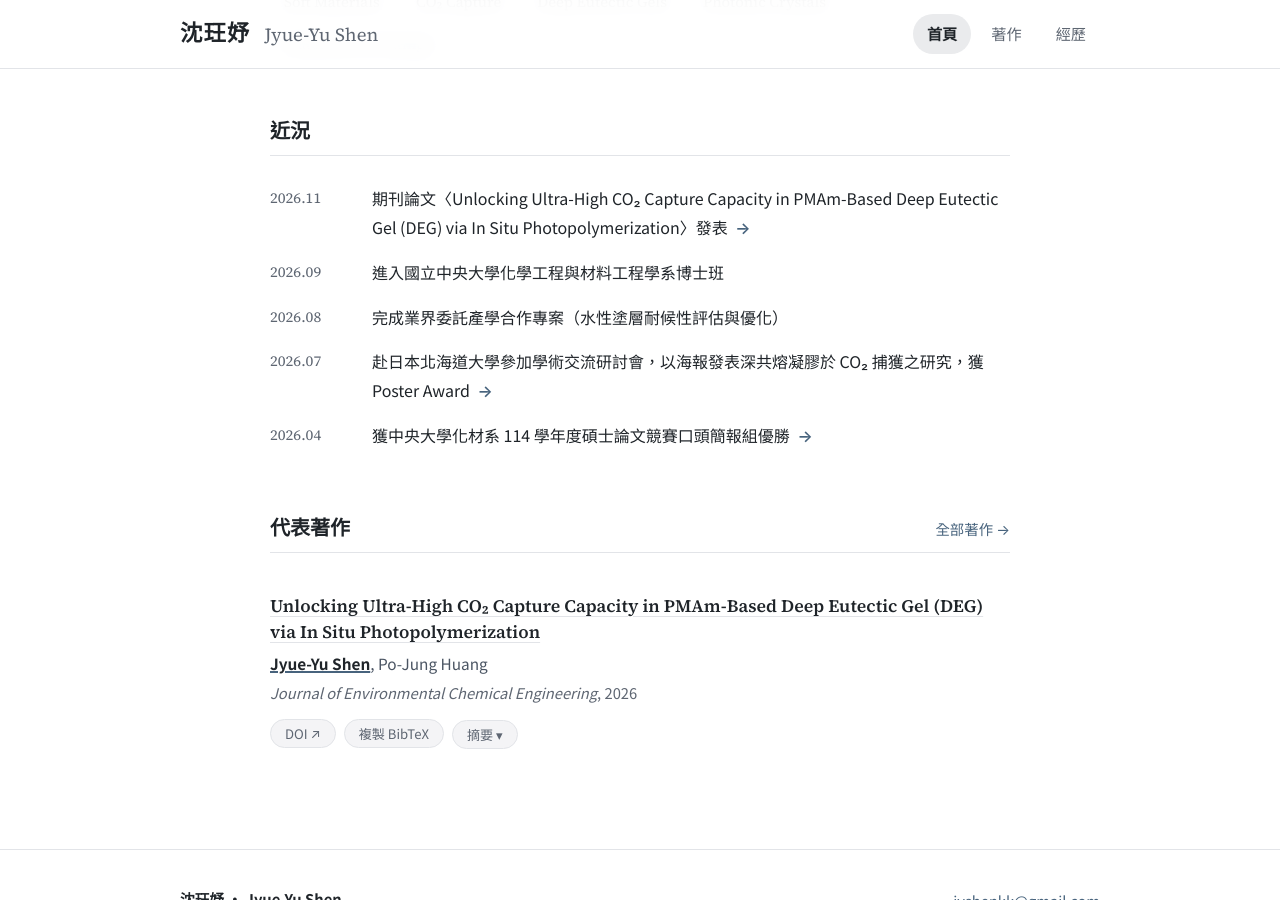
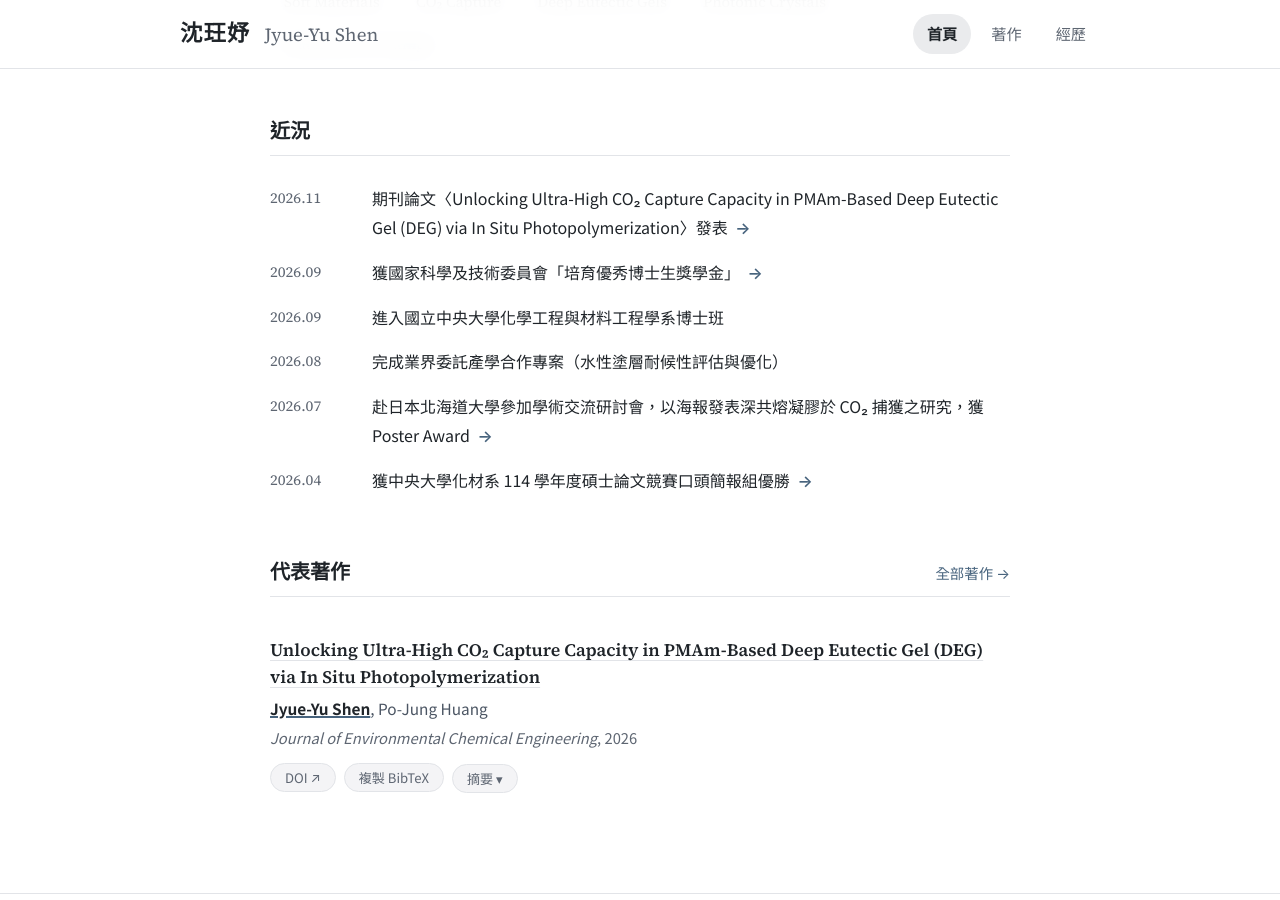
Before and after one commit to jyshenkk/jyshenkk.github.io, a Jekyll site: the page built from index.html, in a window 1280 px wide and 900 px high, scrolled down 562 px. Built offline with Jekyll 4.4.1, drawn with Linux system fonts in a browser that asks for light colours.

Commit message:
Add NSTC Ph.D. Fellowship to news and awards

```diff
--- a/_data/awards.yml
+++ b/_data/awards.yml
@@ -1,5 +1,13 @@
 # 榮譽與活動（網站會自動依日期排序）
 # kind 可填：獲獎、演講、研習、活動
+
+- date: 2026-09-01
+  kind: 獲獎
+  title: 培育優秀博士生獎學金
+  org: 國家科學及技術委員會（NSTC）
+  description: 補助期間：2026.09 – 2029.08
+  image: ""
+  link: ""
 
 - date: 2026-07-15
   kind: 獲獎
--- a/_data/news.yml
+++ b/_data/news.yml
@@ -4,6 +4,10 @@
 - date: 2026-11-01
   text: 期刊論文〈Unlocking Ultra-High CO₂ Capture Capacity in PMAm-Based Deep Eutectic Gel (DEG) via In Situ Photopolymerization〉發表
   link: /publications/
+
+- date: 2026-09-15
+  text: 獲國家科學及技術委員會「培育優秀博士生獎學金」
+  link: /experience/#honors
 
 - date: 2026-09-01
   text: 進入國立中央大學化學工程與材料工程學系博士班
```
